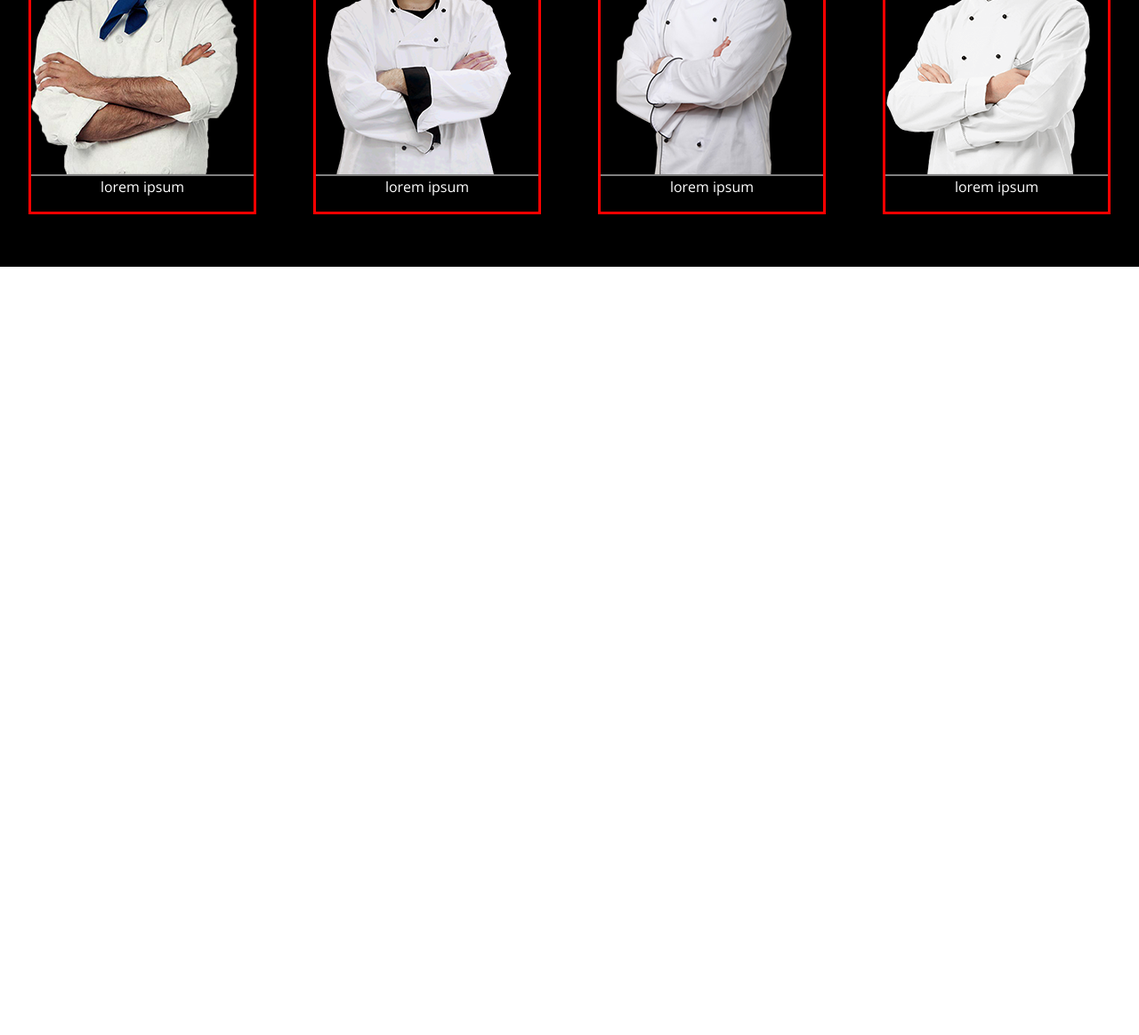
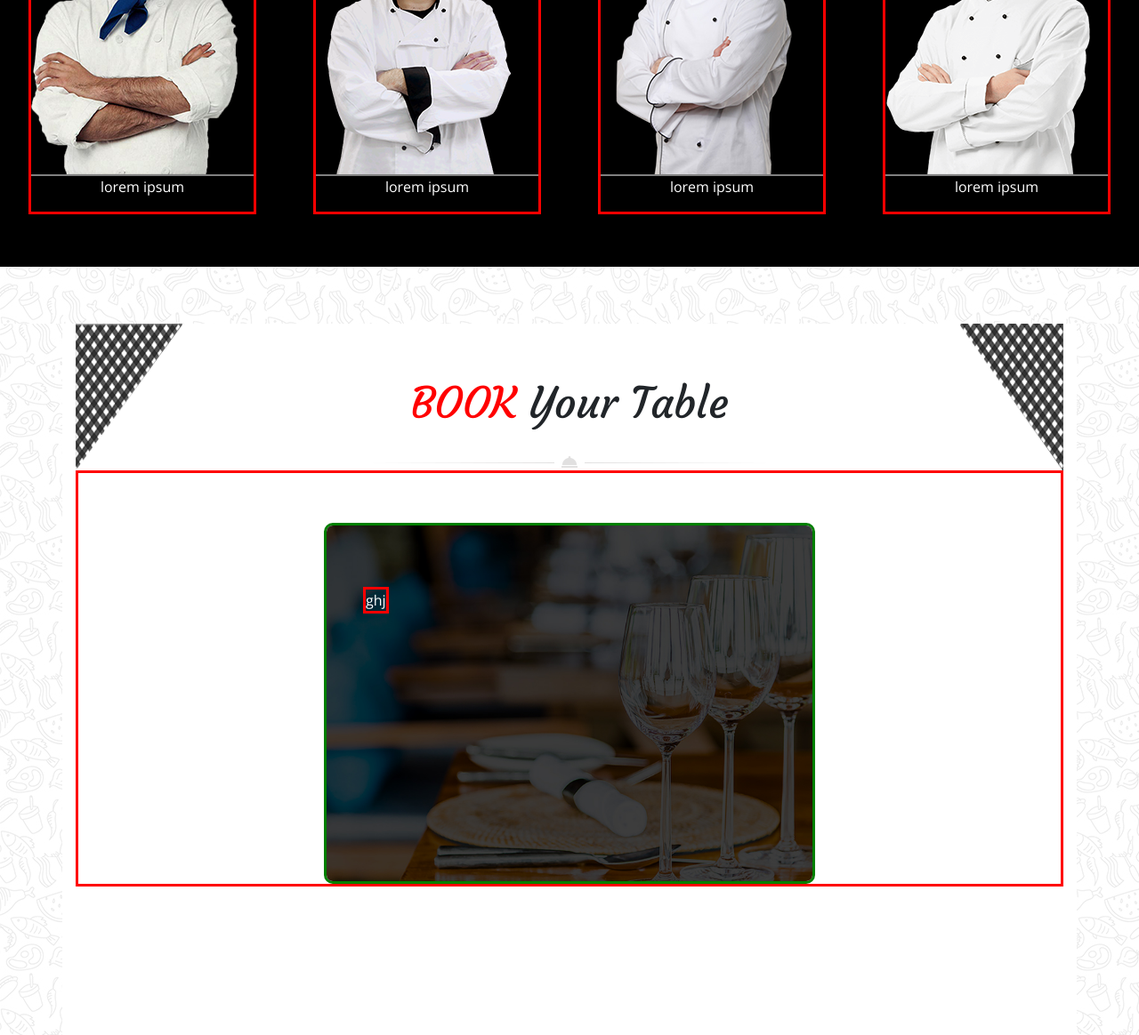
Before and after one commit to bxphxmxth/AalaNasila19_site_du_chef, a website: page index.html in a window 1280 px wide. Shown: the part 2614-3778 px from the top of the page at 89% size. Before the commit the page ends 2914 px from the top, so only its background shows below. Drawn offline with nearby package versions, Linux system fonts and the light colour scheme.

Commit message:
suite_section_4_form

```diff
--- a/index.html
+++ b/index.html
@@ -414,8 +414,36 @@
 
                 </div>
 
+            </div>
+
+        </section>
 
 
+        <!-- section 4  -->
+
+        <section class="section4">
+
+            <div class="container">
+                <div class="greytitlegrey">
+                    <img src="./public/images/box-left-top-grey.png" alt="">
+
+                    <div class="book_logo">
+                        <p class="bookyourtable"><span>BOOK</span> Your Table</p>
+                        <img class="decor" src="./public/images/decoration_line.png" alt="">
+                    </div>
+
+                    <img src="./public/images/box-right-top-grey.png" alt="">
+                </div>
+
+                <!-- form -->
+
+                <div class="bgandform">
+
+                    <p class="abs">ghj</p>
+                    <img class="bg-form" src="./public/images/book_table_bg.jpg" alt="">
+
+
+                </div>
             </div>
 
 
@@ -423,8 +451,8 @@
 
 
 
+
         </section>
-
 
 
 
--- /dev/null
+++ b/src/scss/modules/_sections4.scss
@@ -0,0 +1,56 @@
+.section4{
+    background-image: url("../../../public/images/main_bg.jpg");
+    height: 100vh;
+    margin-top: 5%;
+
+    .container{
+        background-color: white;
+        height: 100vh;
+
+
+        .greytitlegrey{
+            display: flex;
+            width: 100%;
+            justify-content: space-between;
+
+            .book_logo{
+                text-align: center;
+
+
+            }
+
+
+            .bookyourtable{
+                font-family: courgette;
+                font-size: 300%;
+                margin-top: 12%;
+
+            }
+        }
+
+    .bgandform{
+
+        border: red solid 3px;
+
+        .abs{
+            position: absolute;
+            margin-left: 25%;
+            margin-top: 10%;
+            border: red solid 3px;
+            color: white;
+
+        }
+
+        .bg-form{
+            border: green solid 3px;
+
+           width: 50%;
+           height: 10%;
+           margin-left: 25%;
+           margin-top: 5%;
+           border-radius: 10px;
+        }
+    }
+
+    }
+}
--- a/src/scss/modules/styles.scss
+++ b/src/scss/modules/styles.scss
@@ -1,3 +1,4 @@
 @import "./nav";
 @import "./section2";
 @import "./section3";
+@import "./sections4";
```
Also changed, not shown: public/css/app.css, 1 other file. Lines whose indentation alone changed are shown as unchanged.
